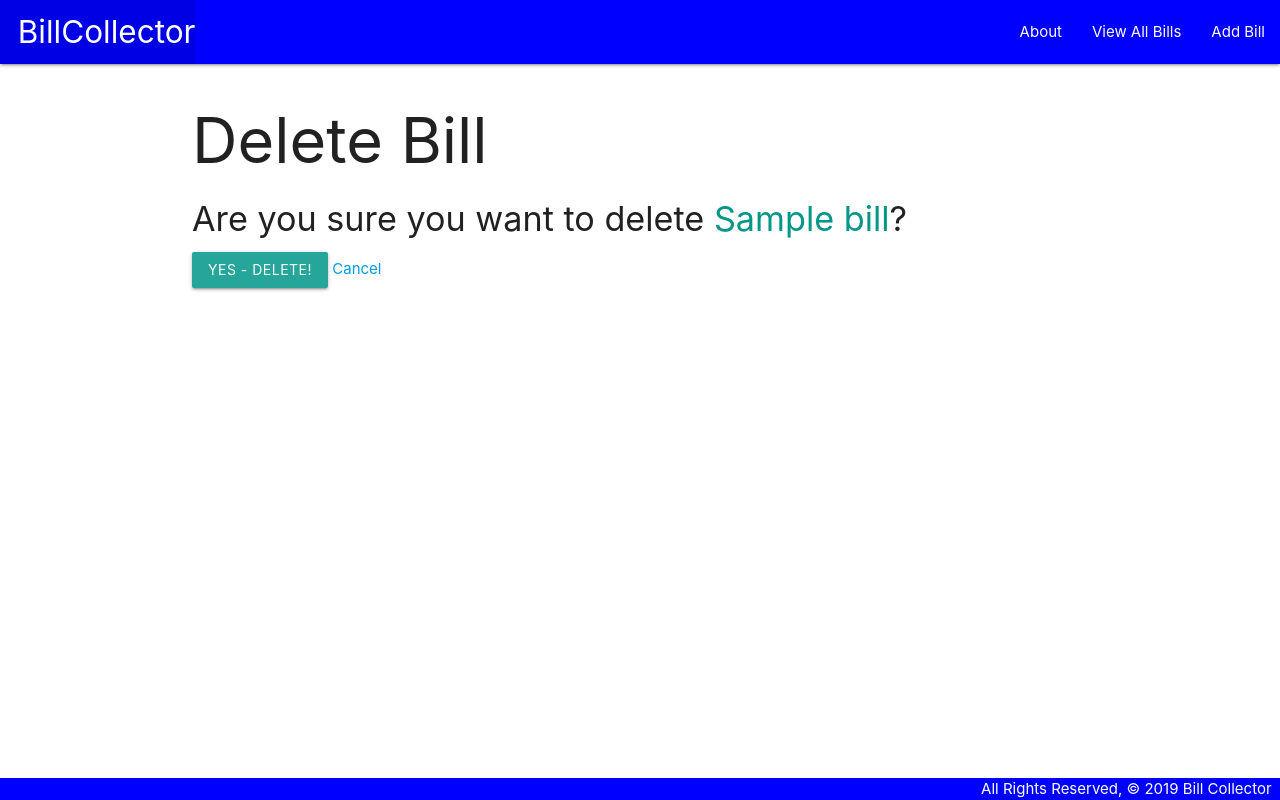
After one commit to rcrdgrc/billcollector, a Django app: page /bills/1/delete/ in a window 1280 px wide. The commit adds this page. Run offline with Django 3.2, Linux system fonts and the light colour scheme; tables that the repository leaves empty hold one stand-in row (values such as "Sample post").

Commit message:
added edit and delete button to bill details

```diff
--- a/main_app/admin.py
+++ b/main_app/admin.py
@@ -1,6 +1,7 @@
 from django.contrib import admin
 
 # Register your models here.
-from .models import Bill
+from .models import Bill, Payment
 
 admin.site.register(Bill)
+admin.site.register(Payment)
--- a/main_app/models.py
+++ b/main_app/models.py
@@ -1,6 +1,14 @@
 from django.db import models
+from django.urls import reverse
+# Create your models here.
 
-# Create your models here.
+
+PAY = (
+    ('C', 'Check-Mail'),
+    ('D', 'Debit Card'),
+    ('E', 'ETF Transfer')
+)
+
 class Bill(models.Model):
     name = models.CharField(max_length=100)
     company = models.CharField(max_length=100)
@@ -9,3 +17,19 @@ class Bill(models.Model):
 
     def __str__(self):
         return self.name
+
+    def get_absolute_url(self):
+        return reverse('detail', kwargs={'bill_id': self.id})
+
+class Payment(models.Model):
+    date = models.DateField('Due Date')
+    payment_type = models.CharField(
+        max_length=1,
+        choices=PAY,
+        default=PAY[0][0]
+    )
+    bill = models.ForeignKey(Bill, on_delete=models.CASCADE)#this will delete everythig behind the key
+
+    def __str__(self):
+    # Nice method for obtaining the friendly value of a Field.choice
+        return f"{self.get_payment_type_display()} on {self.date}"
--- a/main_app/templates/base.html
+++ b/main_app/templates/base.html
@@ -17,8 +17,9 @@
                     <li><a href="/" class="left brand-logo">&nbsp;&nbsp;BillCollector</a></li>
                 </ul>
                 <ul class="right">
-                    <li><a href="/about">About</a></li>
-                    <li><a href="/bills">View All Bills</a></li>
+                    <li><a href="{% url 'about' %}">About</a></li>
+                    <li><a href="{% url 'index' %}">View All Bills</a></li>
+                    <li><a href="{% url 'bills_create' %}">Add Bill</a></li>
                 </ul>
             </div>
         </nav>
--- /dev/null
+++ b/main_app/templates/main_app/bill_confirm_delete.html
@@ -0,0 +1,13 @@
+{% extends 'base.html' %}
+
+{% block content %}
+  <h1>Delete Bill</h1>
+
+  <h4>Are you sure you want to delete <span class="teal-text">{{ object.name }}</span>?</h4>
+
+  <form action="" method="POST">
+    {% csrf_token %}
+    <input type="submit" value="Yes - Delete!" class="btn">
+    <a href="{% url 'detail' bill.id %}">Cancel</a>
+  </form>
+{% endblock %}
--- a/main_app/urls.py
+++ b/main_app/urls.py
@@ -6,4 +6,7 @@ urlpatterns = [
     path('about/', views.about, name='about'),
     path('bills/', views.bills_index, name='index'),
     path('bills/<int:bill_id>/', views.bills_detail, name='detail'),
+    path('bills/create/', views.BillCreate.as_view(), name='bills_create'),
+    path('bills/<int:pk>/update/', views.BillUpdate.as_view(), name='bills_update'),
+    path('bills/<int:pk>/delete/', views.BillDelete.as_view(), name='bills_delete'),
 ]
--- a/main_app/views.py
+++ b/main_app/views.py
@@ -1,5 +1,7 @@
 from django.shortcuts import render
+from django.views.generic.edit import CreateView, UpdateView, DeleteView
 from .models import Bill
+from .forms import PaymentForm
 from django.http import HttpResponse
 
 # class Bills:
@@ -15,13 +17,28 @@ from django.http import HttpResponse
 #     Bills('Kellogg Williams', 'Mastercard', 'Owes since 2018', 100),
 # ]
 
+class BillCreate(CreateView):
+  model = Bill
+  fields = '__all__'
+  success_url = '/bills/'
+
+class BillUpdate(UpdateView):
+  model = Bill
+  # Let's make it impossible to rename a bill :)
+  fields = ['company', 'description', 'amount']
+
+class BillDelete(DeleteView):
+  model = Bill
+  success_url = '/bills/'
+
 def bills_index(request):
     bills = Bill.objects.all()
     return render(request, 'bills/index.html', { 'bills': bills })
 
 def bills_detail(request, bill_id):
   bill = Bill.objects.get(id=bill_id)
-  return render(request, 'bills/detail.html', { 'bill': bill })
+  payment_form = PaymentForm()
+  return render(request, 'bills/detail.html', { 'bill': bill, payment_form: payment_form })
 
 # Define the home view
 def home(request):
```
Also changed, not shown: main_app/forms.py (added, +7 -0 lines), main_app/templates/bills/detail.html (+39 -4 lines), main_app/templates/main_app/bill_form.html (added, +19 -0 lines), main_app/migrations/0002_payment.py (added), main_app/migrations/0003_delete_payment.py (added), main_app/migrations/0004_payment.py (added).
